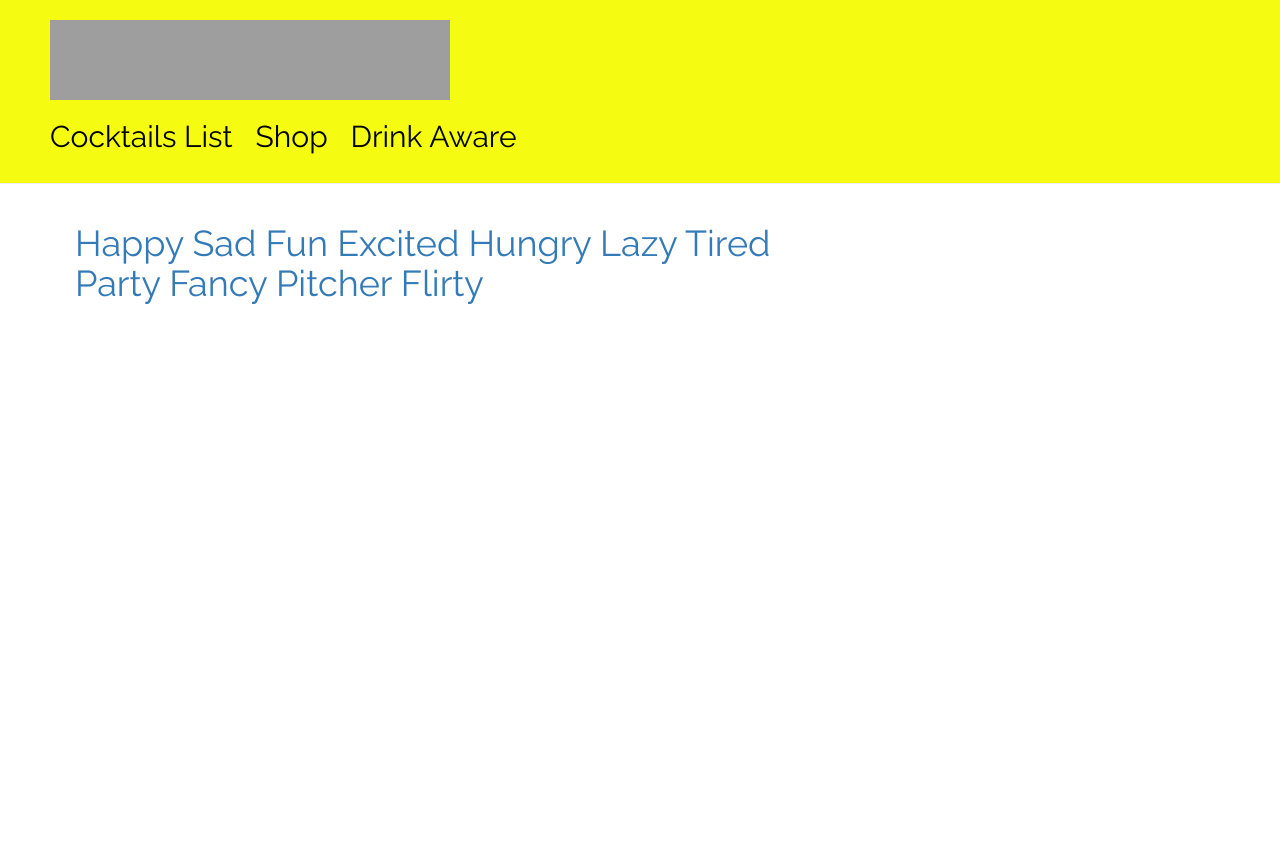
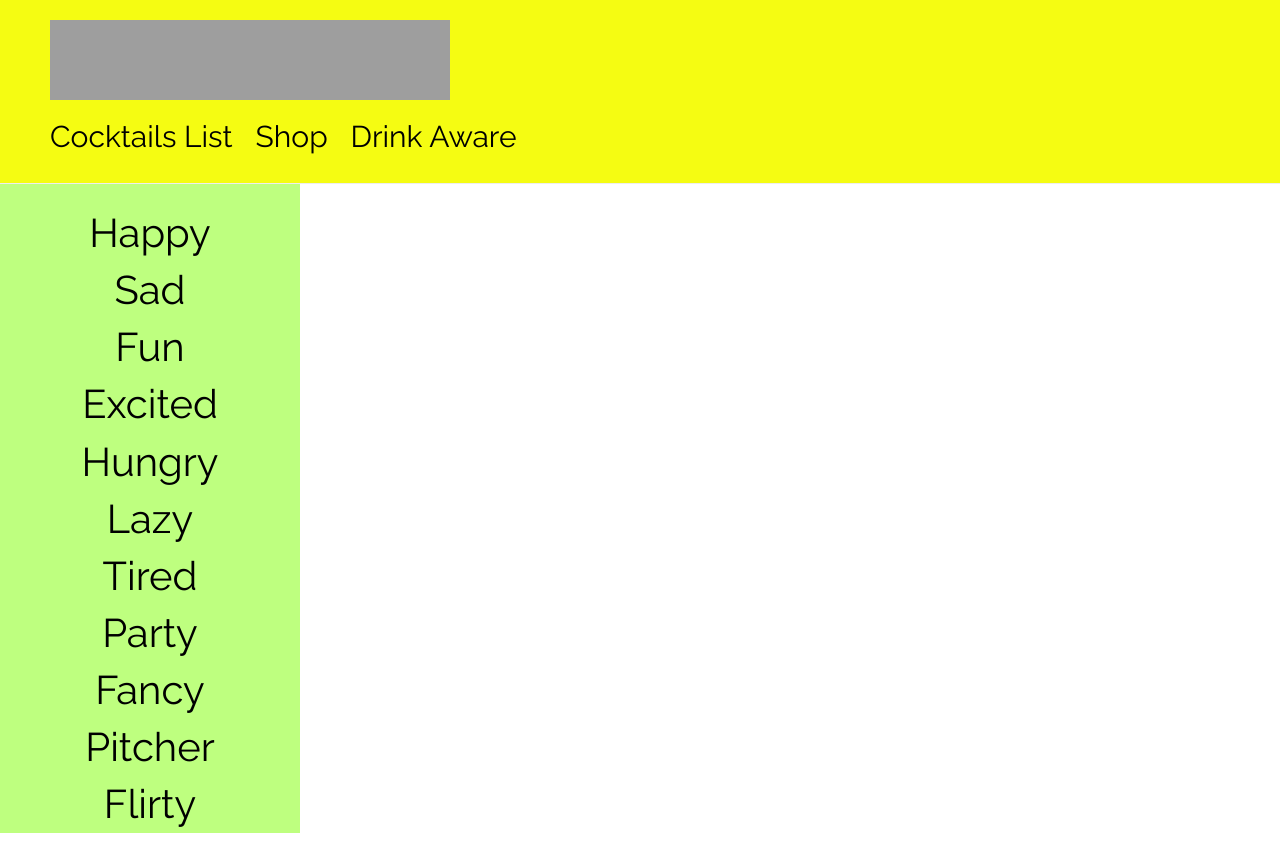
Before and after one commit to ellyo/my-first-blog, a Django app: page / in a window 1280 px wide. Before the commit the page ends 304 px from the top, so only its background shows below. Run offline with Django 3.2, Linux system fonts and the light colour scheme; some libraries are stand-ins or nearby versions; grey boxes are pictures that could not be loaded.

Commit message:
Added navigation panel

```diff
--- a/blog/static/css/blog.css
+++ b/blog/static/css/blog.css
@@ -13,10 +13,40 @@ h2 a {
 
 .page-header h1, .page-header h1 a, .page-header h1 a:visited, .page-header h1 a:active {
     color: #000000;
-    font-size: 36pt;
     text-decoration: none;
     text-align: center
 
+}
+
+ul {
+	list-style-type: none;
+	margin-top: -40px;
+	margin-left: -45px;
+	padding: 0;
+	width: 300px;
+	background-color: #BEFF7F;
+
+    font-family: 'Raleway', sans-serif;
+
+}
+
+li a {
+	display: block;
+	color: #000;
+	padding: 0px 0px 0px 0px;
+	text-decoration: none;
+	text-align:center;
+	font-size: 30pt;
+}
+
+li a:hover {
+	background-color: #555;
+	color: white;
+}
+
+.active {
+	background-color: #4CAF50;
+	color: white;
 }
 
 .content {
@@ -47,7 +77,7 @@ h1, h2, h3, h4 {
 }
 
 .top-menu, .top-menu:hover, .top-menu:visited {
-    color: #ffffff;
+    color: #FFFFFF;
     float: right;
     font-size: 26pt;
     margin-right: 20px;
--- a/blog/templates/blog/base.html
+++ b/blog/templates/blog/base.html
@@ -17,10 +17,10 @@
    		</div>
    		<div class="content container">
         		<div class="row">
-            			<div class="col-md-8">
+
 				{% block content %}
 				{% endblock %}
-            			</div>
+
         		</div>
     		</div>
 	</body>
--- a/blog/templates/blog/mood_list.html
+++ b/blog/templates/blog/mood_list.html
@@ -1,18 +1,23 @@
 {% extends 'blog/base.html' %}
 
 {% block content %}
+<div class="row">
+<br>
+<ul>
+	<br>
+	<li><a href="/happy">Happy</a></li>
+        <li><a href="/sad">Sad</a></li>
+	<li><a href="/fun">Fun</a></li>
+	<li><a href="/excited">Excited</a></li>
+	<li><a href="/hungry">Hungry</a></li>
+	<li><a href="/lazy">Lazy</a></li>
+	<li><a href="/tired">Tired</a></li>
+	<li><a href="/party">Party</a></li>
+	<li><a href="/fancy">Fancy</a></li>
+	<li><a href="/pitcher">Pitcher</a></li>
+	<li><a href="/flirty">Flirty</a></li>
+</ul>
+</div>
 
-<h1><a href="/happy">Happy</a>
-<a href="/sad">Sad</a>
-<a href="/fun">Fun</a>
-<a href="/excited">Excited</a>
-<a href="/hungry">Hungry</a>
-<a href="/lazy">Lazy</a>
-<a href="/tired">Tired</a>
-<a href="/party">Party</a>
-<a href="/fancy">Fancy</a>
-<a href="/pitcher">Pitcher</a>
-<a href="/flirty">Flirty</a>
-</h1>
 
 {% endblock %}
```
